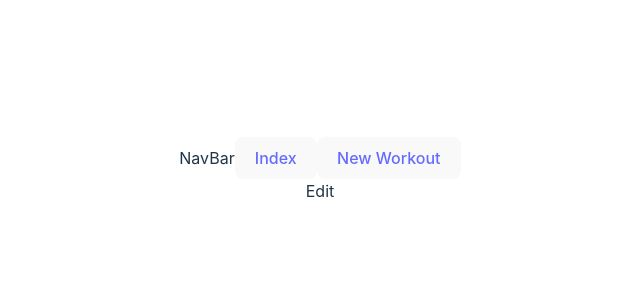
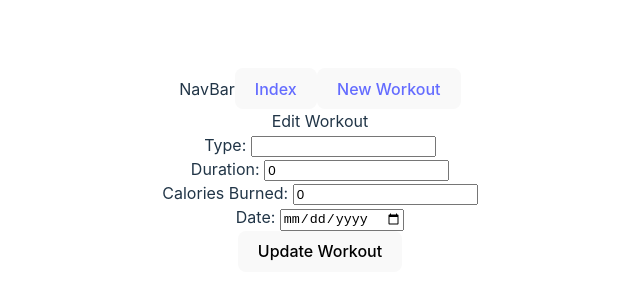
Before and after one commit to AntCannon/fitness-tracker-frontend, a React (Vite) app: page /workouts/1/edit in a window 1280 px wide. Shown: the part 230-530 px from the top of the page, without its empty margins (320-960 px from the left). Built offline with nearby package versions, Linux system fonts and the light colour scheme; no server answers.

Commit message:
add edit and delete

```diff
--- a/src/Components/WorkoutDetails.jsx
+++ b/src/Components/WorkoutDetails.jsx
@@ -1,6 +1,6 @@
 import React from 'react'
 import { useState, useEffect } from 'react'
-import { useParams, useNavigate } from "react-router-dom";
+import { useParams, useNavigate, Link } from "react-router-dom";
 
 const API = import.meta.env.VITE_API_URL
 
@@ -16,6 +16,7 @@ const WorkoutDetails = () => {
 
   let { id } = useParams()
   let navigate = useNavigate()
+
   useEffect(() => {
     fetch(`${API}/workouts/${id}`)
       .then(res => res.json())
@@ -28,10 +29,21 @@ const WorkoutDetails = () => {
       })
   }, [id])
 
+  const handleDelete = () => {
+    fetch(`${API}/workouts/${id}`, {
+      method: "DELETE"
+    })
+    .then(() => {
+      navigate('/workouts')
+    })
+  }
+
   return (
     <div>WorkoutDetails
       <p>{workout.type}</p>
       <p>{workout.durationInMinutes}</p>
+      <Link to={`/workouts/${id}/edit`}><button>Edit</button></Link>
+      <button onClick={handleDelete}>Delete</button>
     </div>
   )
 }
--- a/src/Components/WorkoutEditForm.jsx
+++ b/src/Components/WorkoutEditForm.jsx
@@ -1,9 +1,103 @@
 import React from 'react'
+import { useState, useEffect } from 'react'
+import { useNavigate, useParams } from 'react-router-dom'
 
-const WorkoutEditForm = () => {
+const API = import.meta.env.VITE_API_URL
+
+const UpdateWorkout = () => {
+  const [ workout, setWorkoutDetails ] = useState({
+    type: "",
+    durationInMinutes: 0,
+    caloriesBurned: 0,
+    date: ""
+  })
+
+  const { id } = useParams()
+  const navigate = useNavigate()
+
+  const handleTextChange = (e) =>  {
+    setWorkoutDetails({...workout, [e.target.id]: e.target.value})
+  }
+
+  useEffect(() => {
+    fetch(`${API}/workouts/${id}`)
+      .then(res => res.json())
+      .then(resJSON => setWorkoutDetails(resJSON))
+    }, [id])
+
+  const updateWorkout = () => {
+    fetch(`${API}/workouts/${id}`, {
+      method: "PUT",
+      body: JSON.stringify(workout),
+      headers: {
+        "Content-Type": "application/json"
+      }
+    })
+    .then(() => navigate(`/workouts/${id}`))
+  }
+
+  const handleSubmit = (e) => {
+    e.preventDefault()
+    updateWorkout()
+    setWorkoutDetails({
+      type: "",
+      durationInMinutes: 0,
+      caloriesBurned: 0,
+      date: ""
+    })
+  }
+
   return (
-    <div>WorkoutEditForm</div>
+    <div>Edit Workout
+      <form onSubmit={handleSubmit}>
+        <label>
+          Type: <input
+            id='type'
+            type='text'
+            value={workout.type}
+            onChange={handleTextChange}
+            required
+            />
+        </label>
+        <br />
+
+        <label>
+          Duration: <input
+            id='durationInMinutes'
+            type='number'
+            value={workout.durationInMinutes}
+            onChange={handleTextChange}
+            required
+            />
+        </label>
+        <br />
+
+        <label>
+          Calories Burned: <input
+            id='caloriesBurned'
+            type='number'
+            value={workout.caloriesBurned}
+            onChange={handleTextChange}
+            required
+            />
+        </label>
+        <br />
+
+        <label>
+          Date: <input
+            id='date'
+            type='date'
+            value={workout.date}
+            onChange={handleTextChange}
+            required
+            />
+        </label>
+        <br />
+
+        <button type='submit'>Update Workout</button>
+      </form>
+    </div>
   )
 }
 
-export default WorkoutEditForm
+export default UpdateWorkout
--- a/src/Pages/Edit.jsx
+++ b/src/Pages/Edit.jsx
@@ -1,8 +1,11 @@
 import React from 'react'
+import WorkoutEditForm from '../Components/WorkoutEditForm'
 
 const Edit = () => {
   return (
-    <div>Edit</div>
+    <div>
+      <WorkoutEditForm />
+    </div>
   )
 }
 
```
